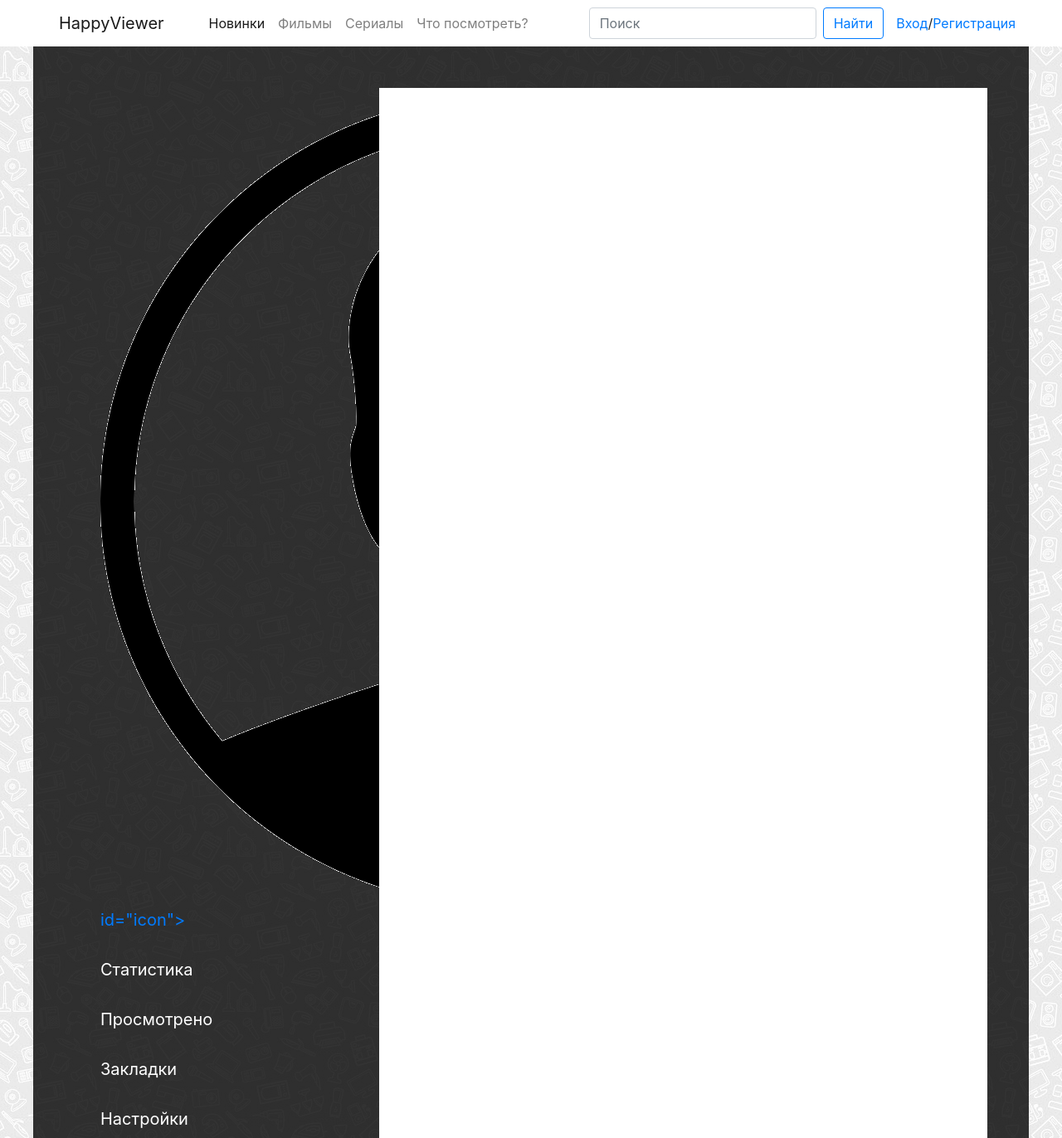
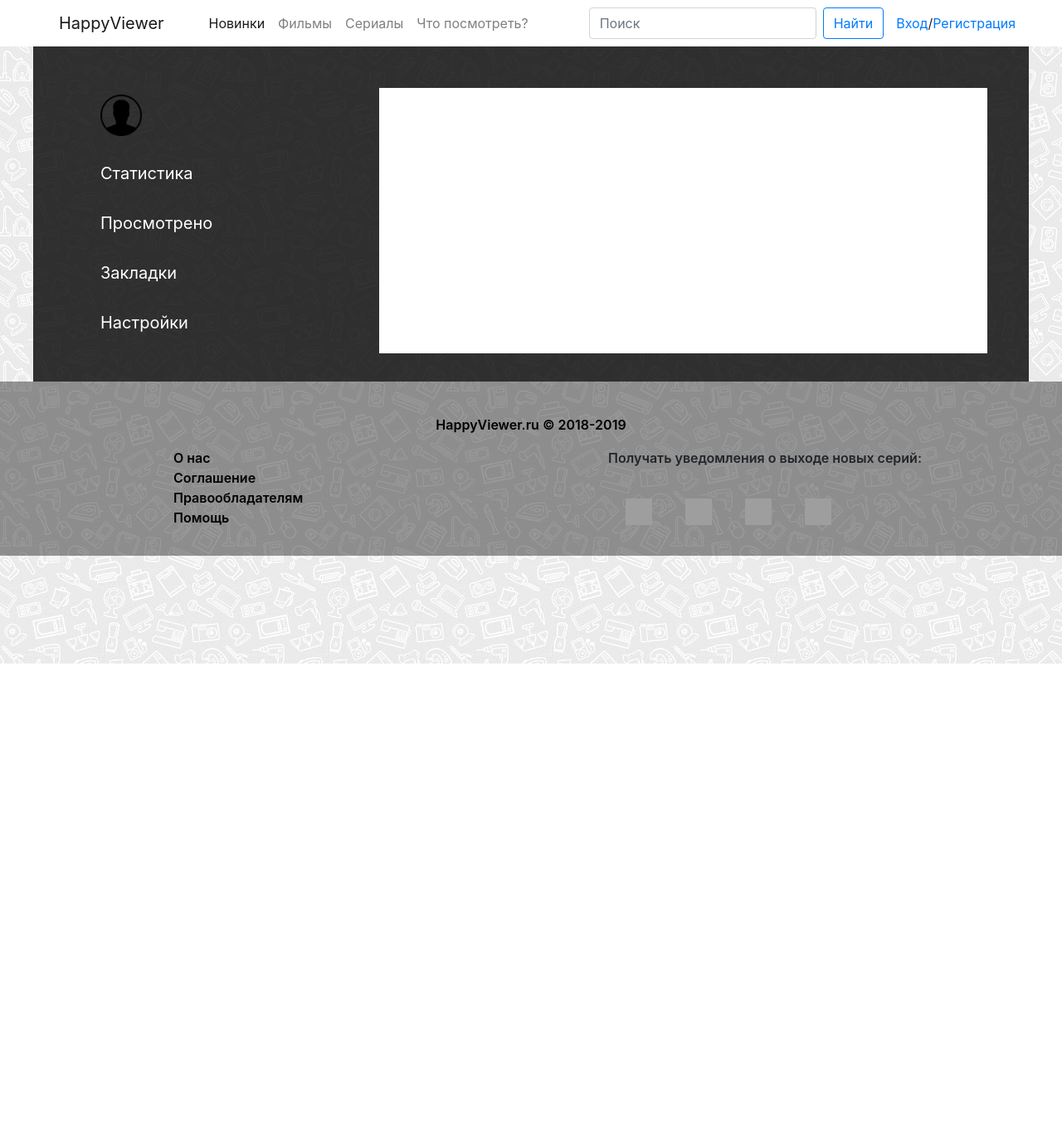
Before and after one commit to yaluikang/lukankin.ru, a Yii app: template views/site/account.php in a window 1280 px wide. Shown: the top 1372 px of the page at 83% size. After the commit the page ends 800 px from the top, so only its background shows below. Run offline with PHP 8.4 and a stand-in for Yii, Linux system fonts and the light colour scheme; the template is opened without the code that fills it, so the values that code supplies are empty; form fields are guessed from the names that the template uses; some libraries are stand-ins or nearby versions; grey boxes are pictures that could not be loaded.

Commit message:
upload image 1.3

```diff
--- a/views/site/account.php
+++ b/views/site/account.php
@@ -21,7 +21,7 @@ $image = UserRecord::getImage();
         <ul class="menu col-md-4 col-sm-4 col-lg-4" id="menu">
             <div class="row">
                 <li class="nav-item color-white font-weight-600 col-md-3 col-sm-3 col-lg-3">
-                    <a class="nav-link" href="<?php echo Url::to(['site/newItems']); ?>"><img src="<? echo $image; ?>" onError="this.src='../images/pngwing.com.png'"> id="icon"><span class="sr-only">(current)</span></a>
+                    <a class="nav-link" href="<?php echo Url::to(['site/newItems']); ?>"><img src="<? echo $image; ?>" onError="this.src='../images/pngwing.com.png'" id="icon"><span class="sr-only">(current)</span></a>
                 </li>
                 <li class="nav-item" id="login">
                     <a class="nav-link color-white font-weight-600 col-md-9 col-sm-9 col-lg-9" href="<?php echo Url::to(['site/newItems']); ?>"><?php echo $name ?><span class="sr-only">(current)</span></a>
```
